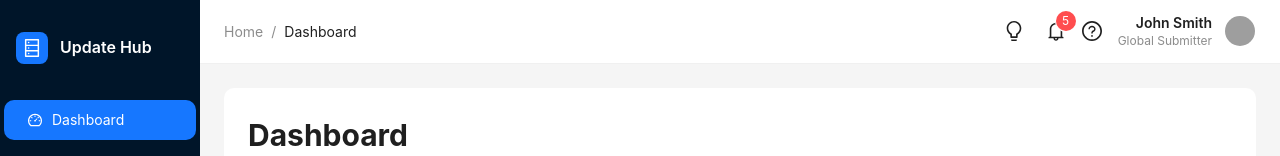
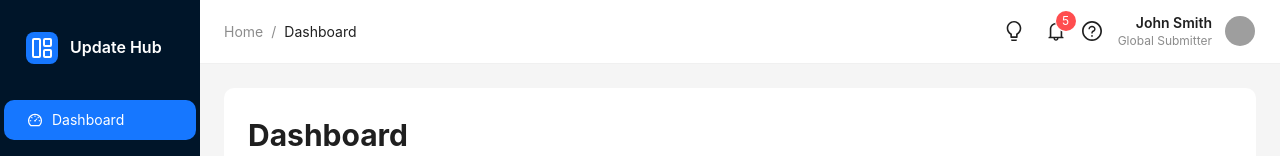
Before and after one commit to juancdejesus/next-app, a Next.js app in the folder client/: page / in a window 1280 px wide. Shown: the top 156 px of the page. Built offline with nearby package versions, Linux system fonts and the light colour scheme; grey boxes are pictures that could not be loaded; what @ant-design/nextjs-registry would draw is missing.

Commit message:
Added Lucide icons, and sider expand option to the Application Name and Icon.

```diff
--- a/client/package.json
+++ b/client/package.json
@@ -16,6 +16,7 @@
     "dayjs": "^1.11.19",
     "i18next": "^25.6.2",
     "i18next-browser-languagedetector": "^8.2.0",
+    "lucide-react": "^0.553.0",
     "next": "16.0.3",
     "react": "^19.2.0",
     "react-dom": "^19.2.0",
--- a/client/src/app/users/page.tsx
+++ b/client/src/app/users/page.tsx
@@ -198,7 +198,7 @@ export default function UsersPage() {
       title: t('users.table.actions'),
       key: 'actions',
       width: 200,
-      render: (_: any, record: User) => (
+      render: (_: unknown, record: User) => (
         <div style={{ display: 'flex', gap: 8 }} onClick={(e) => e.stopPropagation()}>
           <Button
             type="text"
--- a/client/src/components/AppLayout.tsx
+++ b/client/src/components/AppLayout.tsx
@@ -1,10 +1,10 @@
 'use client';
 import '@ant-design/v5-patch-for-react-19';
 
-
-import { useState, useEffect } from 'react';
+import { useState } from 'react';
 import { usePathname, useRouter } from 'next/navigation';
 import { Layout, Menu, Avatar, Dropdown, Badge, Breadcrumb, theme } from 'antd';
+import { LayoutPanelLeft } from 'lucide-react';
 import {
   DashboardOutlined,
   CloudUploadOutlined,
@@ -14,7 +14,6 @@ import {
   SettingOutlined,
   QuestionCircleOutlined,
   BellOutlined,
-  DatabaseOutlined,
   AppstoreOutlined,
   GlobalOutlined,
   UserOutlined,
@@ -57,13 +56,26 @@ const keyToRouteMap: Record<string, string> = {
 };
 
 export default function AppLayout({ children }: AppLayoutProps) {
-  const [collapsed, setCollapsed] = useState(false);
+  // Initialize collapsed state from localStorage
+  const [collapsed, setCollapsed] = useState(() => {
+    if (typeof window !== 'undefined') {
+      const savedCollapsed = localStorage.getItem('siderCollapsed');
+      return savedCollapsed === 'true';
+    }
+    return false;
+  });
   const pathname = usePathname();
   const router = useRouter();
   const { t, i18n } = useTranslation();
   const {
     token: { colorBgContainer, borderRadiusLG },
   } = theme.useToken();
+
+  // Save collapsed state to localStorage whenever it changes
+  const handleCollapse = (value: boolean) => {
+    setCollapsed(value);
+    localStorage.setItem('siderCollapsed', String(value));
+  };
 
   // Map pathname to translation key
   const getPageTitleKey = (path: string): string => {
@@ -187,7 +199,7 @@ export default function AppLayout({ children }: AppLayoutProps) {
       <Sider
         collapsible
         collapsed={collapsed}
-        onCollapse={(value) => setCollapsed(value)}
+        onCollapse={handleCollapse}
         theme="dark"
         width={200}
         style={{
@@ -201,12 +213,14 @@ export default function AppLayout({ children }: AppLayoutProps) {
         }}
       >
         <div
+          onClick={() => collapsed && handleCollapse(false)}
           style={{
             height: 64,
             margin: 16,
             display: 'flex',
             alignItems: 'center',
             gap: 12,
+            cursor: collapsed ? 'pointer' : 'default',
           }}
         >
           <div
@@ -219,9 +233,11 @@ export default function AppLayout({ children }: AppLayoutProps) {
               alignItems: 'center',
               justifyContent: 'center',
               flexShrink: 0,
+              marginLeft: 10
             }}
           >
-            <DatabaseOutlined style={{ color: 'white', fontSize: 18 }} />
+            {/* <DatabaseOutlined style={{ color: 'white', fontSize: 18 }} /> */}
+            <LayoutPanelLeft style={{ color: 'white', fontSize: 18 }} />
           </div>
           <h1
             style={{
```
Also changed, not shown: 1 other file (tests, documents, lock files or other folders).
